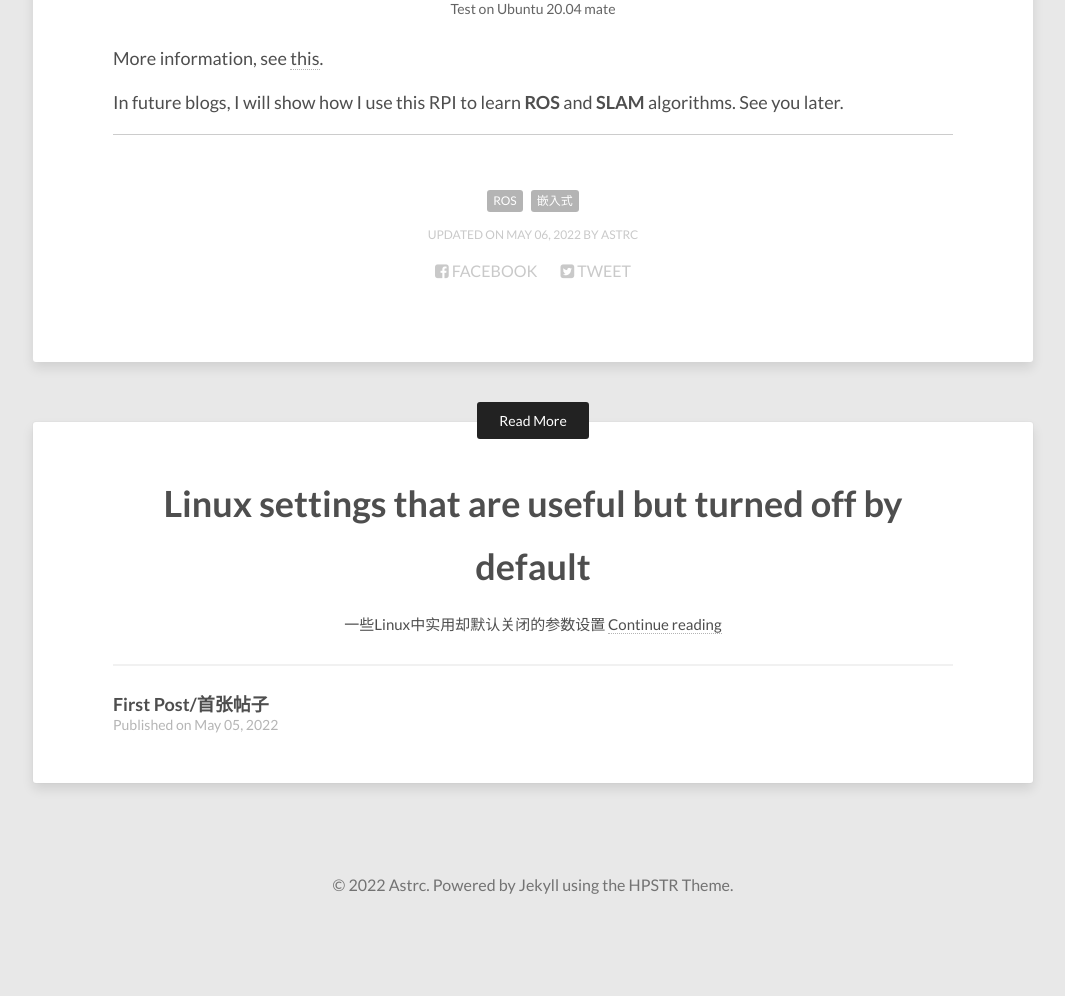
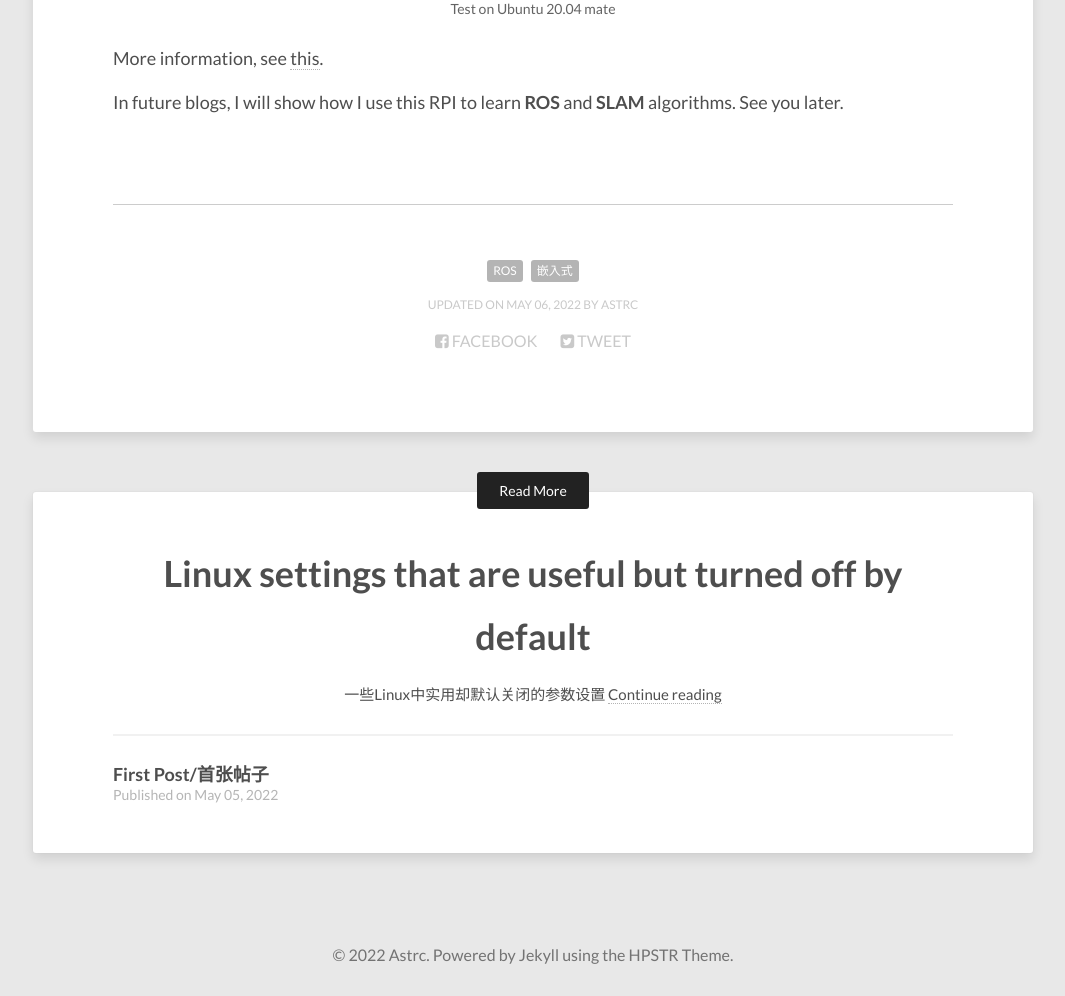
Before and after one commit to lucameng/lucameng.github.io, a Jekyll site: the page built from _posts/2022-05-06-Running-Ubuntu Desktop-on-a-2GB-Raspberry-Pi-4.md, in a window 1280 px wide. Shown: the part 3777-4773 px from the top of the page, without its empty margins (107-1172 px from the left). Built offline with Jekyll 4.4.1, drawn with Linux system fonts in a browser that asks for light colours; before the commit the page ends 4703 px from its top, so only the background shows below that.

Commit message:
add bottem space between footnote and content

```diff
--- a/_posts/2022-05-06-Running-Ubuntu Desktop-on-a-2GB-Raspberry-Pi-4.md
+++ b/_posts/2022-05-06-Running-Ubuntu Desktop-on-a-2GB-Raspberry-Pi-4.md
@@ -114,4 +114,7 @@ More information, see [this](https://ubuntu.com//blog/how-low-can-you-go-running
 
 In future blogs, I will show how I use this RPI to learn **ROS** and **SLAM** algorithms. See you later.
 
+<br/>
+<br/>
+
 ___
```
Also changed, not shown: _posts/2022-05-05-post-test.md (+0 -1 lines), _posts/2022-05-06-shopt-order-of-Linux-shell .md (+0 -1 lines).
